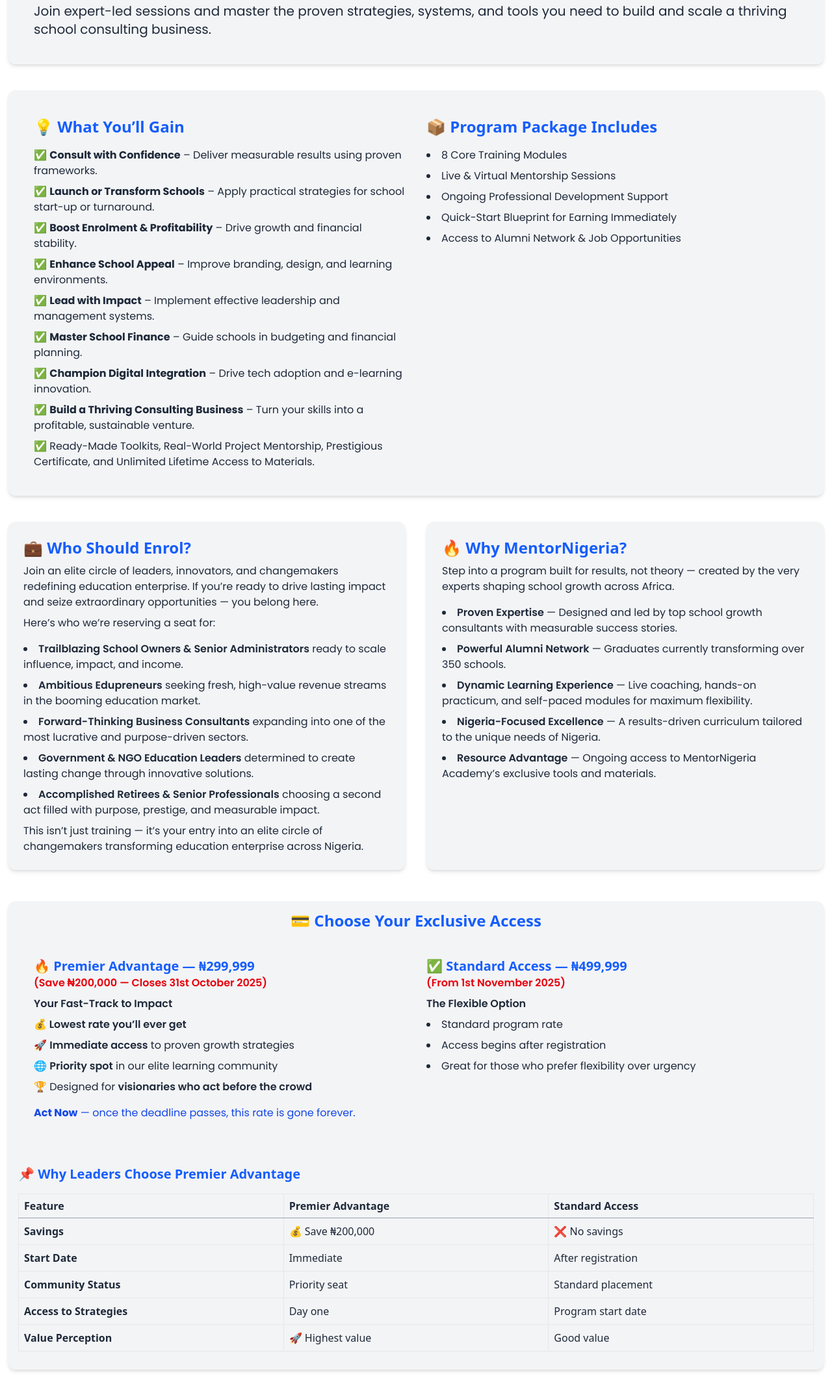
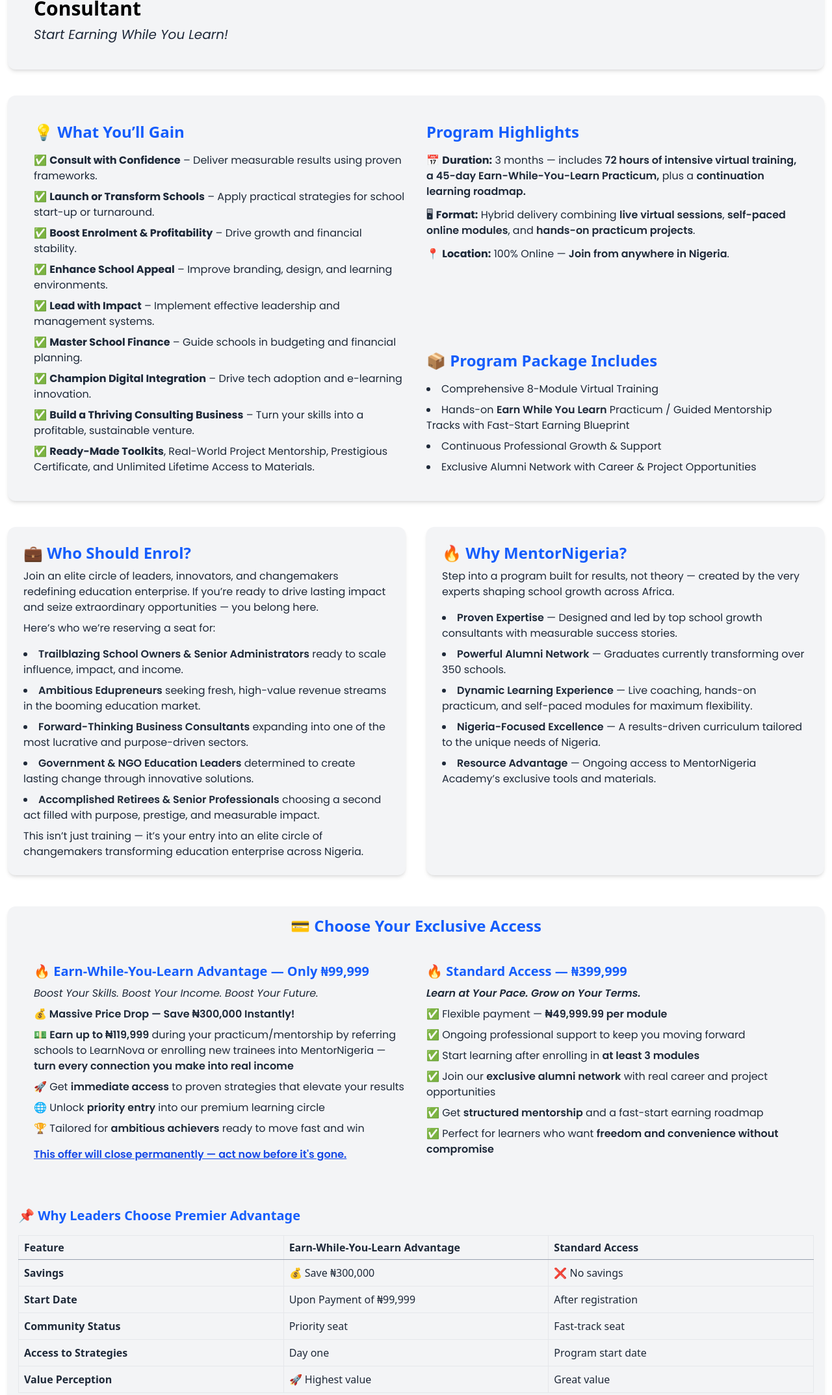
Before and after one commit to oluwajre/mentornigeriatest, a website built with Vite: page index.html in a window 1280 px wide. Shown: the part 588-2735 px from the top of the page at 65% size. Built offline with nearby package versions, Linux system fonts and the light colour scheme.

Commit message:
updated the page

```diff
--- a/index.html
+++ b/index.html
@@ -21,12 +21,12 @@
         },
         pricingTitles: {
             option1: {
-                name: '🔥 Premier Advantage — ₦299,999',
-                price: '₦299,999'
+                name: '🔥 Earn-While-You-Learn Advantage — Only ₦99,999',
+                price: '₦99,999'
             },
             option2: {
-                name: '✅ Standard Access — ₦499,999',
-                price: '₦499,999'
+                name: '🔥 Standard Access — ₦399,999',
+                price: '₦399,999'
             },
         },
         processingMessage: false,
@@ -86,7 +86,7 @@
         <div class="max-w-screen-xl mx-auto px-3 py-12">
             <div class="mb-12 grid grid-cols-1 md:grid-cols-2 gap-y-8">
                 <div class="md:pt-5">
-                    <h1 class="text-3xl md:text-4xl font-bold text-blue-700 mb-4">MentorNigeria School Consulting & Mentorship Mastery Program</h1>
+                    <h1 class="text-3xl md:text-4xl font-bold text-blue-700 mb-4">MentorNigeria School Growth Mentorship & Consulting Excellence Programme</h1>
                     <p class="text-lg md:text-xl text-gray-600 italic mb-3">Your Pathway to Purpose — Equip Yourself to Transform Schools and Shape the Future</p>
                     <button
                         class="text-lg md:text-xl bg-blue-600 hover:bg-blue-700 text-white font-semibold py-2 px-6 rounded-xl shadow cursor-pointer transtion duration-300"
@@ -102,8 +102,8 @@
             </div>
 
             <div class="bg-gray-100 rounded-xl shadow-md p-6 md:p-10 mb-10">
-                <h1 class="text-3xl font-bold mb-2 text-black">Become a Trusted School Consultant & Growth Mentor</h1>
-                <p class="text-lg md:text-xl text-gray-800">Join expert-led sessions and master the proven strategies, systems, and tools you need to build and scale a thriving school consulting business.</p>
+                <h1 class="text-3xl font-bold mb-2 text-black">Launch Your Career as a High-Income School Growth Mentor & Trusted Consultant</h1>
+                <p class="text-lg md:text-xl text-gray-800 italic">Start Earning While You Learn!</p>
             </div>
 
             <div class="bg-gray-100 rounded-xl shadow-md p-6 md:p-10 mb-10 grid grid-cols-1 md:grid-cols-2 gap-8">
@@ -118,18 +118,27 @@
                     <li>✅ <strong>Master School Finance</strong> – Guide schools in budgeting and financial planning.</li>
                     <li>✅ <strong>Champion Digital Integration</strong> – Drive tech adoption and e-learning innovation.</li>
                     <li>✅ <strong>Build a Thriving Consulting Business</strong> – Turn your skills into a profitable, sustainable venture.</li>
-                    <li>✅ Ready-Made Toolkits, Real-World Project Mentorship, Prestigious Certificate, and Unlimited Lifetime Access to Materials.</li>
+                    <li>✅ <strong>Ready-Made Toolkits</strong>, Real-World Project Mentorship, Prestigious Certificate, and Unlimited Lifetime Access to Materials.</li>
                     </ul>
                 </div>
-                <div>
-                    <h2 class="text-2xl font-semibold mb-4 text-blue-600">📦 Program Package Includes</h2>
-                    <ul class="space-y-2 text-gray-800 list-disc list-inside">
-                    <li>8 Core Training Modules</li>
-                    <li>Live & Virtual Mentorship Sessions</li>
-                    <li>Ongoing Professional Development Support</li>
-                    <li>Quick-Start Blueprint for Earning Immediately</li>
-                    <li>Access to Alumni Network & Job Opportunities</li>
-                    </ul>
+                <div class="flex flex-col justify-between">
+                    <div>
+                        <h2 class="text-2xl font-semibold mb-4 text-blue-600">Program Highlights</h2>
+                        <ul class="space-y-3 text-gray-800 list-none list-inside">
+                            <li>📅 <strong>Duration:</strong> 3 months — includes <span class="font-semibold">72 hours of intensive virtual training, a 45-day Earn-While-You-Learn Practicum,</span> plus a <span class="font-semibold">continuation learning roadmap.</span></li>
+                            <li>🖥 <strong>Format:</strong> Hybrid delivery combining <span class="font-semibold">live virtual sessions</span>, <span class="font-semibold">self-paced online modules</span>, and <span class="font-semibold">hands-on practicum projects</span>.</li>
+                            <li>📍 <strong>Location:</strong> 100% Online — <span class="font-semibold">Join from anywhere in Nigeria</span>.</li>
+                        </ul>
+                    </div>
+                    <div>
+                        <h2 class="text-2xl font-semibold mb-4 text-blue-600">📦 Program Package Includes</h2>
+                        <ul class="space-y-2 text-gray-800 list-disc list-inside">
+                            <li>Comprehensive 8-Module Virtual Training</li>
+                            <li>Hands-on <span class="font-semibold">Earn While You Learn</span> Practicum / Guided Mentorship Tracks with Fast-Start Earning Blueprint</li>
+                            <li>Continuous Professional Growth & Support</li>
+                            <li>Exclusive Alumni Network with Career & Project Opportunities</li>
+                        </ul>
+                    </div>
                 </div>
             </div>
 
@@ -167,30 +176,34 @@
                 <div class="p-6 md:p-10 grid grid-cols-1 md:grid-cols-2 gap-8">
                     <div>
                         <h2 class="text-xl font-semibold text-blue-600" x-text="pricingTitles.option1.name"></h2>
-                        <p class="font-semibold text-red-600">(Save ₦200,000 — Closes 31st October 2025)</p>
-                        <p class="font-semibold my-2">Your Fast-Track to Impact</p>
+                        <!-- <p class="font-semibold text-red-600">(Save ₦200,000 — Closes 31st October 2025)</p> -->
+                        <p class="my-2 italic">Boost Your Skills. Boost Your Income. Boost Your Future.</p>
                         <ul class="space-y-2 list-none list-inside text-gray-800">
-                            <li class="font-semibold">💰 Lowest rate you’ll ever get</li>
-                            <li>🚀 <span class="font-semibold">Immediate access</span> to proven growth strategies</li>
-                            <li>🌐 <span class="font-semibold">Priority spot</span> in our elite learning community</li>
-                            <li>🏆 Designed for <span class="font-semibold">visionaries who act before the crowd</span></li>
+                            <li class="font-semibold">💰 Massive Price Drop — Save ₦300,000 Instantly!</li>
+                            <li>💵 <span class="font-semibold">Earn up to ₦119,999</span> during your practicum/mentorship by referring schools to LearnNova or enrolling new trainees into MentorNigeria — <span class="font-semibold">turn every connection you make into real income</span></li>
+                            <li>🚀 Get <span class="font-semibold">immediate access</span> to proven strategies that elevate your results</li>
+                            <li>🌐 Unlock <span class="font-semibold">priority entry</span> into our premium learning circle</li>
+                            <li>🏆 Tailored for <span class="font-semibold">ambitious achievers</span> ready to move fast and win</li>
                         </ul>
                         <p
-                            class="mt-4 text-blue-700 hover:text-purple-800 hover:underline cursor-pointer transition duration-200"
+                            class="mt-4 font-semibold text-blue-700 hover:text-purple-800 underline cursor-pointer transition duration-200"
                             @click="showModal = true"
                         >
-                            <strong>Act Now</strong> — once the deadline passes, this rate is gone forever.
+                            This offer will close permanently — act now before it's gone.
                         </p>
                     </div>
 
                     <div>
                         <h2 class="text-xl font-semibold text-blue-600" x-text="pricingTitles.option2.name"></h2>
-                        <p class="font-semibold text-red-600">(From 1st November 2025)</p>
-                        <p class="font-semibold my-2">The Flexible Option</p>
-                        <ul class="space-y-2 list-disc list-inside text-gray-800">
-                            <li>Standard program rate</li>
-                            <li>Access begins after registration</li>
-                            <li>Great for those who prefer flexibility over urgency</li>
+                        <!-- <p class="font-semibold text-red-600">(From 1st November 2025)</p> -->
+                        <p class="font-semibold my-2 italic">Learn at Your Pace. Grow on Your Terms.</p>
+                        <ul class="space-y-2 list-none list-inside text-gray-800">
+                            <li>✅ Flexible payment — <span class="font-semibold">₦49,999.99 per module</span></li>
+                            <li>✅ Ongoing professional support to keep you moving forward</li>
+                            <li>✅ Start learning after enrolling in <span class="font-semibold">at least 3 modules</span></li>
+                            <li>✅ Join our <span class="font-semibold">exclusive alumni network</span> with real career and project opportunities</li>
+                            <li>✅ Get <span class="font-semibold">structured mentorship</span> and a fast-start earning roadmap</li>
+                            <li>✅ Perfect for learners who want <span class="font-semibold">freedom and convenience without compromise</span></li>
                         </ul>
                     </div>
                 </div>
@@ -201,25 +214,25 @@
                             <thead class="align-bottom">
                                 <tr>
                                     <th class="px-2 py-1.5 border border-b-gray-400 border-gray-200">Feature</th>
-                                    <th class="px-2 py-1.5 border border-b-gray-400 border-gray-200">Premier Advantage</th>
+                                    <th class="px-2 py-1.5 border border-b-gray-400 border-gray-200">Earn-While-You-Learn Advantage</th>
                                     <th class="px-2 py-1.5 border border-b-gray-400 border-gray-200">Standard Access</th>
                                 </tr>
                             </thead>
                             <tbody class="align-top">
                                 <tr>
                                     <td class="font-semibold p-2 border border-gray-200">Savings</td>
-                                    <td class="p-2 border border-gray-200">💰 Save ₦200,000</td>
+                                    <td class="p-2 border border-gray-200">💰 Save ₦300,000</td>
                                     <td class="p-2 border border-gray-200">❌ No savings</td>
                                 </tr>
                                 <tr>
                                     <td class="font-semibold p-2 border border-gray-200">Start Date</td>
-                                    <td class="p-2 border border-gray-200">Immediate</td>
+                                    <td class="p-2 border border-gray-200">Upon Payment of ₦99,999</td>
                                     <td class="p-2 border border-gray-200">After registration</td>
                                 </tr>
                                 <tr>
                                     <td class="font-semibold p-2 border border-gray-200">Community Status</td>
                                     <td class="p-2 border border-gray-200">Priority seat</td>
-                                    <td class="p-2 border border-gray-200">Standard placement</td>
+                                    <td class="p-2 border border-gray-200">Fast-track seat</td>
                                 </tr>
                                 <tr>
                                     <td class="font-semibold p-2 border border-gray-200">Access to Strategies</td>
@@ -229,7 +242,7 @@
                                 <tr>
                                     <td class="font-semibold p-2 border border-gray-200">Value Perception</td>
                                     <td class="p-2 border border-gray-200">🚀 Highest value</td>
-                                    <td class="p-2 border border-gray-200">Good value</td>
+                                    <td class="p-2 border border-gray-200">Great value</td>
                                 </tr>
                             </tbody>
                         </table>
@@ -324,12 +337,12 @@
 
             <div class="bg-gray-100 rounded-xl p-6 mb-12">
                 <h3 class="text-xl font-semibold text-blue-600 mb-3">🏫 Training Venue:</h3>
-                <ul class="text-gray-800 list-none list-inside mb-4">
+                <!-- <ul class="text-gray-800 list-none list-inside mb-4">
                     <li>Attend live at:</li>
                     <li><strong>TreNova Training Centre</strong> </li>
                     <li>7B Ogunsiji Close, Off Ogunmodede Street, Behind GTBank, Allen, Ikeja, Lagos</li>
-                </ul>
-                <p><strong>— OR Join Virtually from Anywhere.</strong></p>
+                </ul> -->
+                <p><strong>Join Virtually from Anywhere.</strong></p>
             </div>
 
             <div class="bg-gray-100 rounded-xl p-6 mb-12">
@@ -356,7 +369,7 @@
                 <div class="flex flex-col space-y-1.5 mb-2">
 
                     <a href="tel:07044086794" class="hover:font-semibold hover:text-purple-700 transition duration-200"><span class="font-semibold">📞 Corporate:</span> +234-704-408-6794</a>
-                    <a href="tel:07030148694" class="hover:font-semibold hover:text-purple-700 transition duration-200"><span class="font-semibold">📞 Brenda:</span> +234-703-014-8694</a>
+                    <a href="tel:09049374289" class="hover:font-semibold hover:text-purple-700 transition duration-200"><span class="font-semibold">📞 Adeife:</span> +234-904-937-4289</a>
                     <a href="tel:07019298464" class="hover:font-semibold hover:text-purple-700 transition duration-200"><span class="font-semibold">📞 Abiola:</span> +234-701-929-8464</a>
                 </div>
 
@@ -427,8 +440,8 @@
                                 <label for="paymentOption" class="text-blue-900 text-sm">Preffered Payment Option:</label>
                                 <select x-model="formData.paymentOption" name="paymentOption" id="paymentOption" class="w-full border border-gray-700 focus:border-blue-600 text-[14.5px] outline-none px-1.5 py-2 transition duration-300 text-primary-footer-gray-text focus:text-black font-semibold" required>
                                     <option value="" disabled>Select Payment Option</option>
-                                    <option value="pricingTitles.option1.price" x-text="pricingTitles.option1.name"></option>
-                                    <option value="pricingTitles.option2.price" x-text="pricingTitles.option2.name"></option>
+                                    <option :value="pricingTitles.option1.price" x-text="pricingTitles.option1.name"></option>
+                                    <option :value="pricingTitles.option2.price" x-text="pricingTitles.option2.name"></option>
                                 </select>
                             </div>
                             <div class="col-start-1 col-span-full">
@@ -474,7 +487,7 @@
                         }
                     }">
                         <h2 class="text-xl font-semibold mb-4 text-blue-600">✅ Congratulations <span x-text="formData.fullName"></span></h2>
-                        <p class="text-gray-800 mb-3">You have successfully enrolled for the School Consulting Training & Mentorship Training Program. Based on the <strong>Payment Option</strong> you picked, you would be required to pay the sum of <span class="text-blue-600 font-bold" x-text="formData.paymentOption">dash</span> to the account details below</p>
+                        <p class="text-gray-800 mb-3">You have successfully enrolled for the School Consulting Training & Mentorship Training Program. Based on the <strong>Payment Option</strong> you picked, you would be required to pay the sum of <span class="text-blue-600 font-bold" x-text="formData.paymentOption"></span> to the account details below</p>
                         <ul class="space-y-3 list-none list-inside mb-4 uppercase">
                             <li>Account Name: <strong>Trenova Ltd</strong></li>
                             <li>Account Number: <strong>1015524196</strong></li>
```
Also changed, not shown: styles/output.css.
